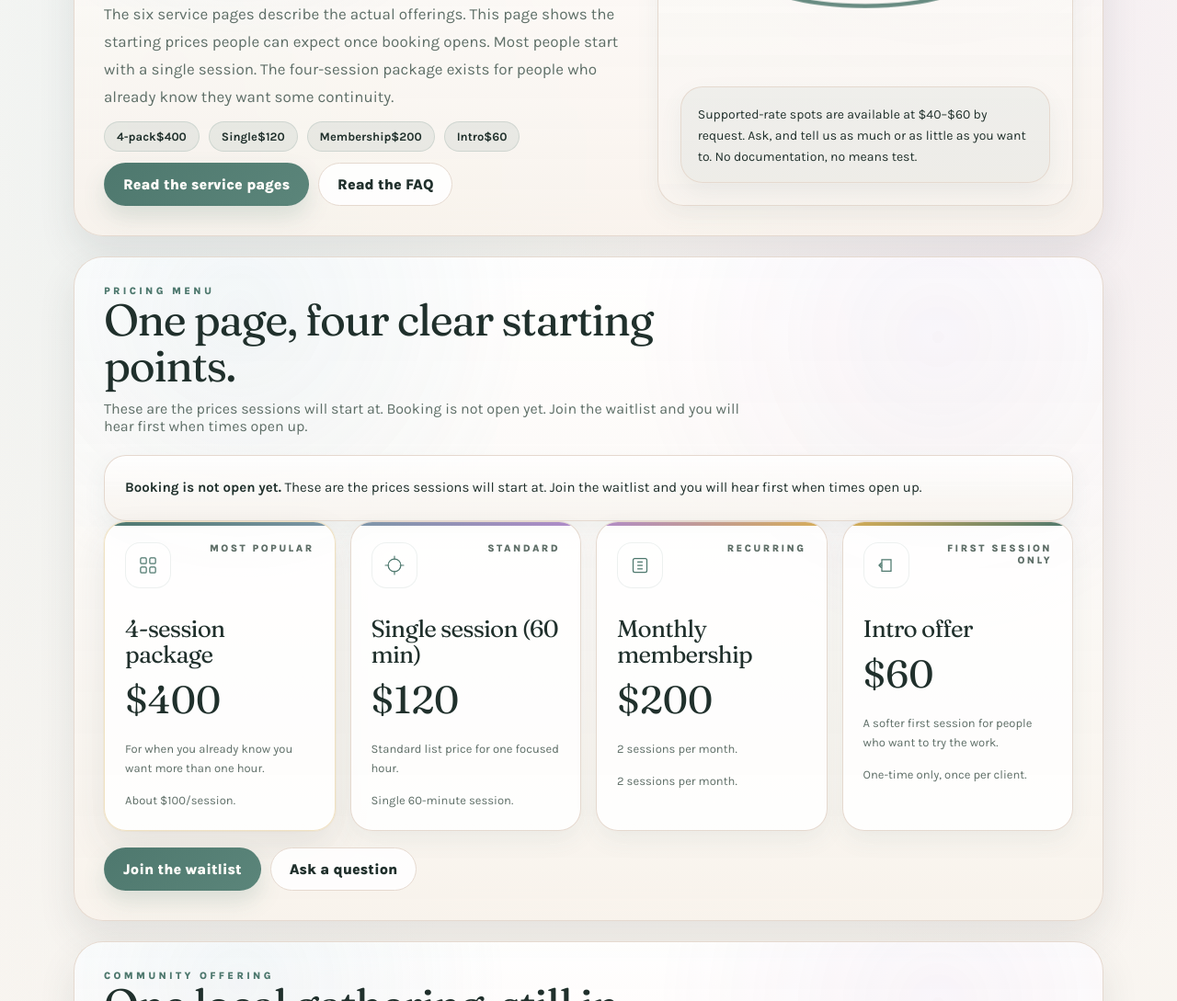
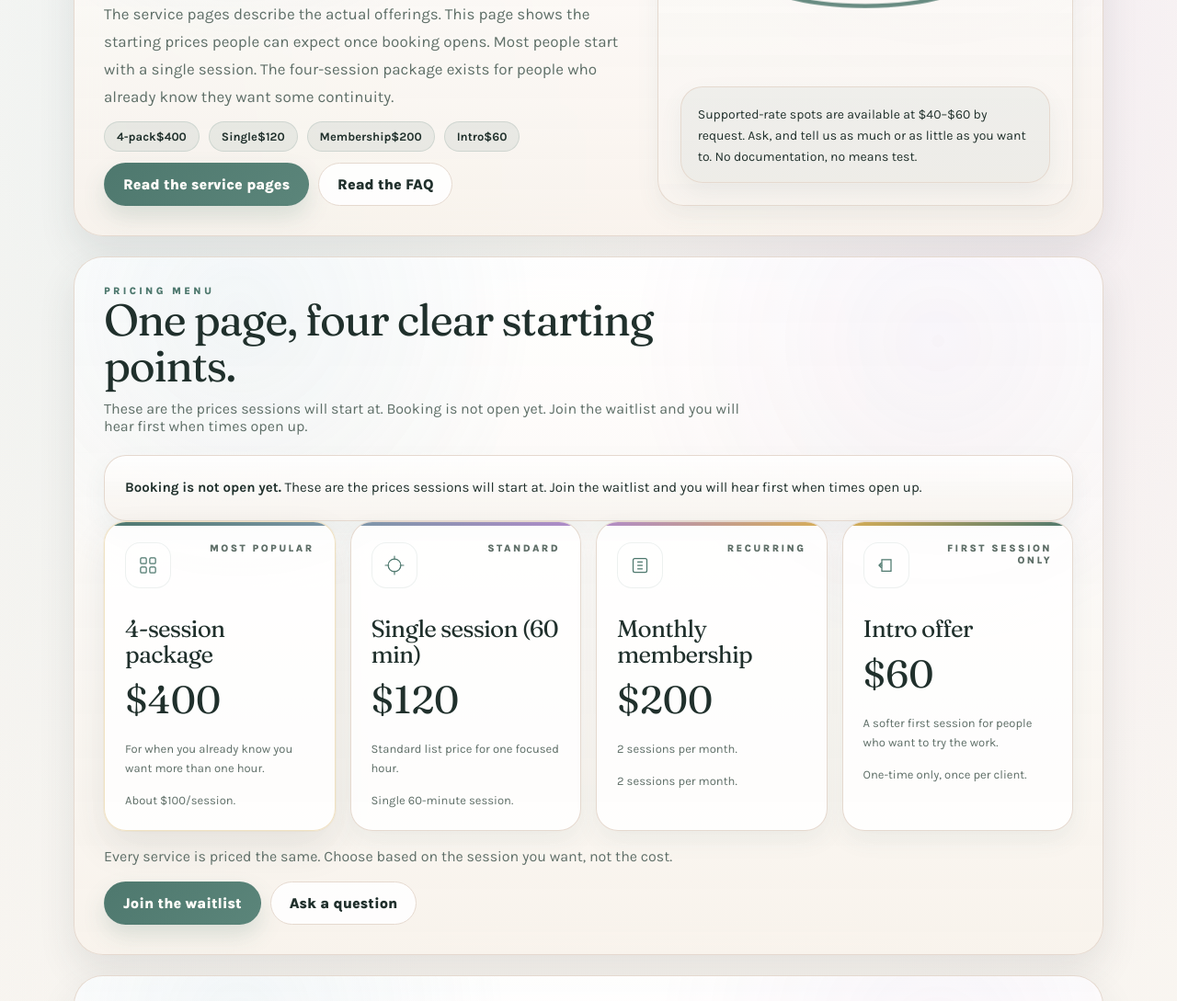
Before and after one commit to onlyrohits/the_energy_nest, a website: page services/index.html in a window 1280 px wide. Shown: the part 394-1483 px from the top of the page at 92% size. Drawn offline with Linux system fonts and the light colour scheme.

Commit message:
Normalize pricing menu

```diff
--- a/assets/services.js
+++ b/assets/services.js
@@ -6,7 +6,7 @@ window.EnergyNestOffers = [
     "pricingKey": "fourPack",
     "title": "4-session package",
     "badge": "Most popular",
-    "summary": "Best for steady momentum and the offer to steer toward.",
+    "summary": "For when you already want a little continuity.",
     "note": "About $100/session.",
     "directoryOrder": 1
   },
--- a/services/index.html
+++ b/services/index.html
@@ -48,7 +48,7 @@
       <div class="hero-copy">
         <p class="eyebrow">Premium pricing and booking</p>
         <h1 id="services-page-title">Choose the way in that fits the season you're in.</h1>
-        <p class="lead">The six service pages describe the actual offerings. This page shows the starting prices people can expect once booking opens. Most people start with a single session. The four-session package exists for people who already know they want some continuity.</p>
+        <p class="lead">The service pages describe the actual offerings. This page shows the starting prices people can expect once booking opens. Most people start with a single session. The four-session package exists for people who already know they want some continuity.</p>
         <div class="pill-row">
           <span class="pill">4-pack <span data-pricing-amount="fourPack">$400</span></span>
           <span class="pill">Single <span data-pricing-amount="singleSession">$120</span></span>
@@ -145,6 +145,7 @@
           <p class="offer-note" data-pricing-note="introOffer">One-time only, once per client.</p>
         </article>
       </div>
+      <p class="section-copy mt-md">Every service is priced the same. Choose based on the session you want, not the cost.</p>
       <div class="inline-actions mt-md">
         <a class="button primary" href="/#newsletter">Join the waitlist</a>
         <a class="button secondary" href="/contact/">Ask a question</a>
```
Also changed, not shown: faq/index.html (+1 -1 lines).
